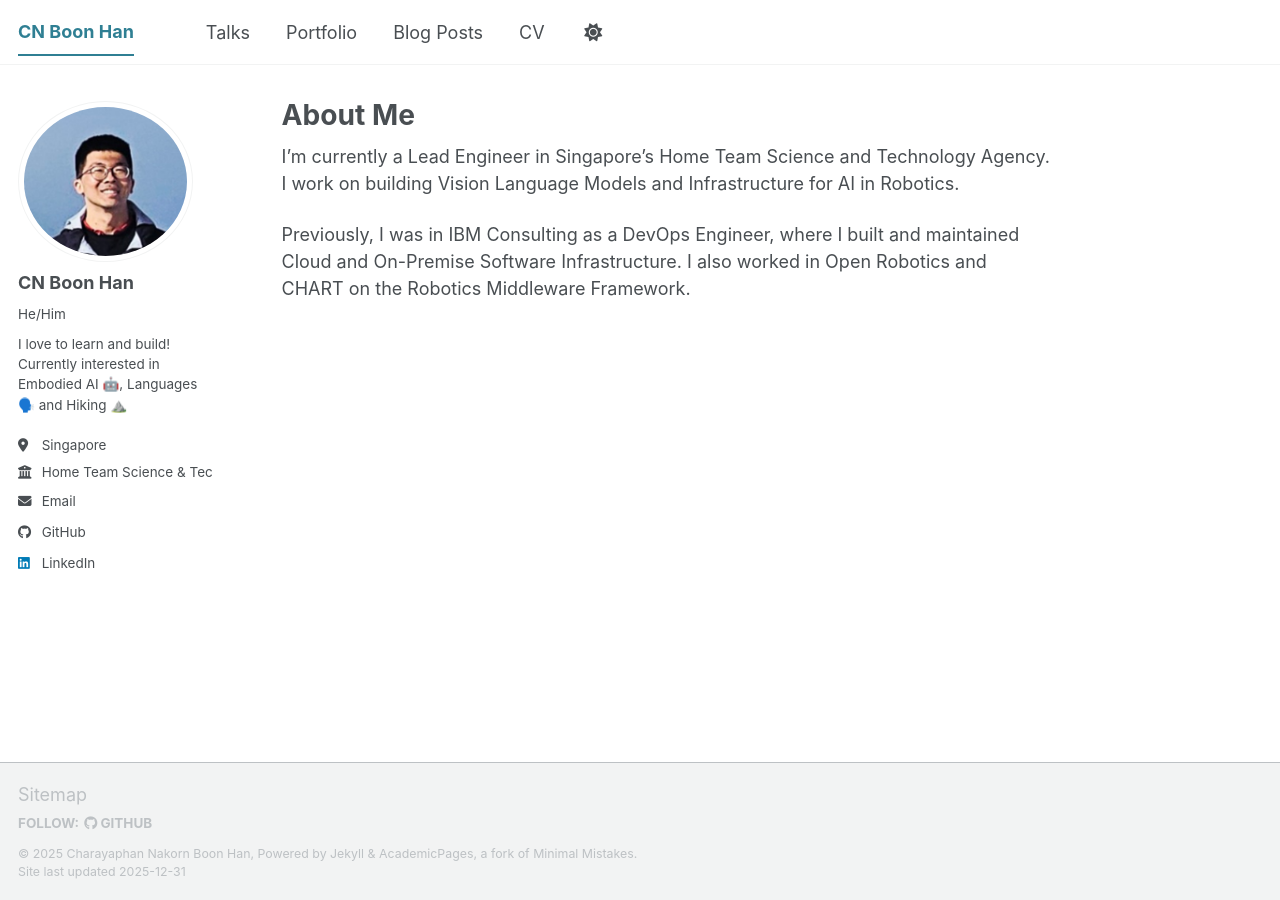
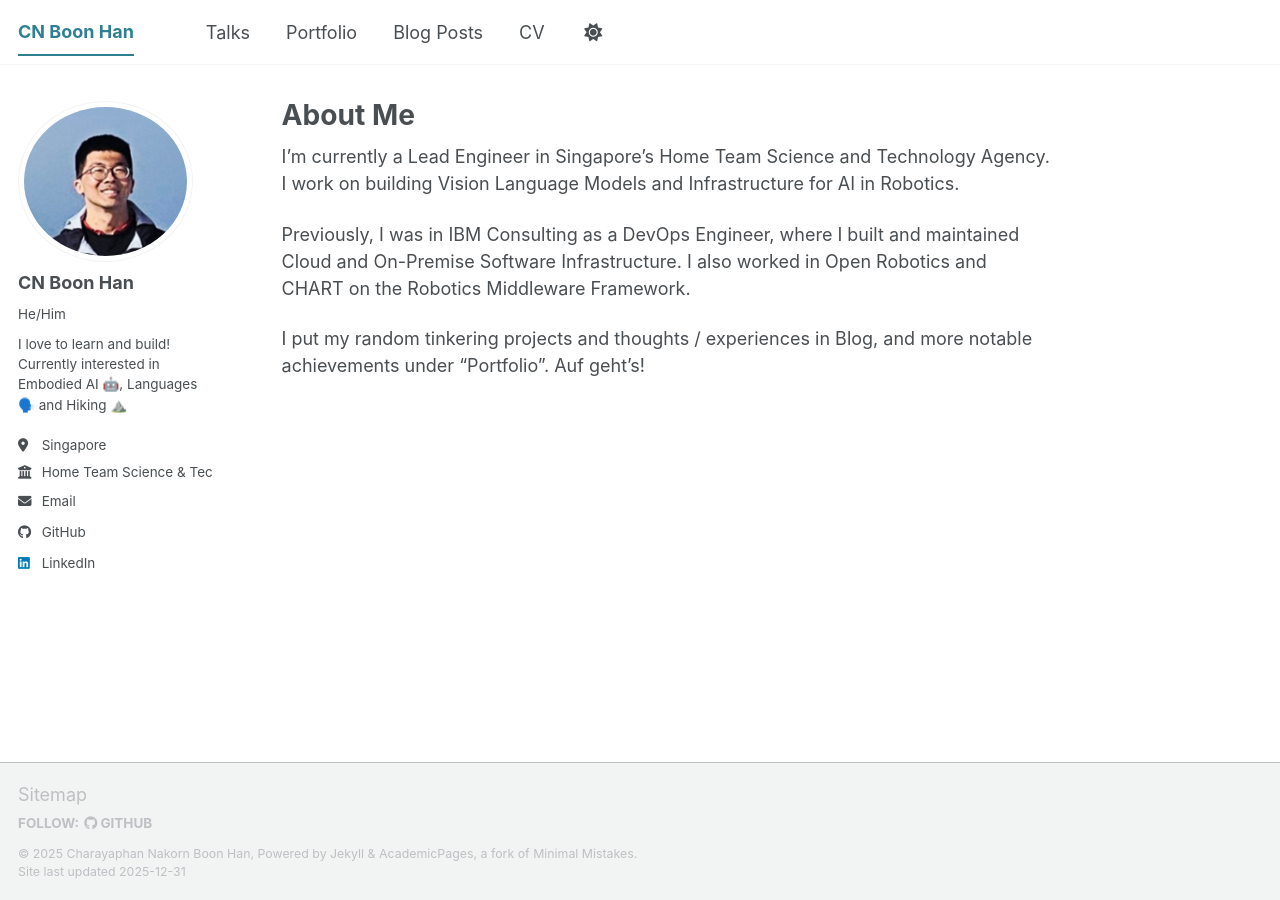
Before and after one commit to cnboonhan/cnboonhan.github.io, a Jekyll site: the page built from _pages/about.md, in a window 1280 px wide. Built offline with Jekyll 4.4.1, drawn with Linux system fonts in a browser that asks for light colours; a script bundle is joined from its source files by our own code; library files that are not in the unit come from our copies.

Commit message:
update about

```diff
--- a/_pages/about.md
+++ b/_pages/about.md
@@ -10,3 +10,5 @@ redirect_from:
 I'm currently a Lead Engineer in Singapore's Home Team Science and Technology Agency. I work on building Vision Language Models and Infrastructure for AI in Robotics.
 
 Previously, I was in IBM Consulting as a DevOps Engineer, where I built and maintained Cloud and On-Premise Software Infrastructure. I also worked in Open Robotics and CHART on the Robotics Middleware Framework.
+
+I put my random tinkering projects and thoughts / experiences in Blog, and more notable achievements under "Portfolio". Auf geht's!
```
